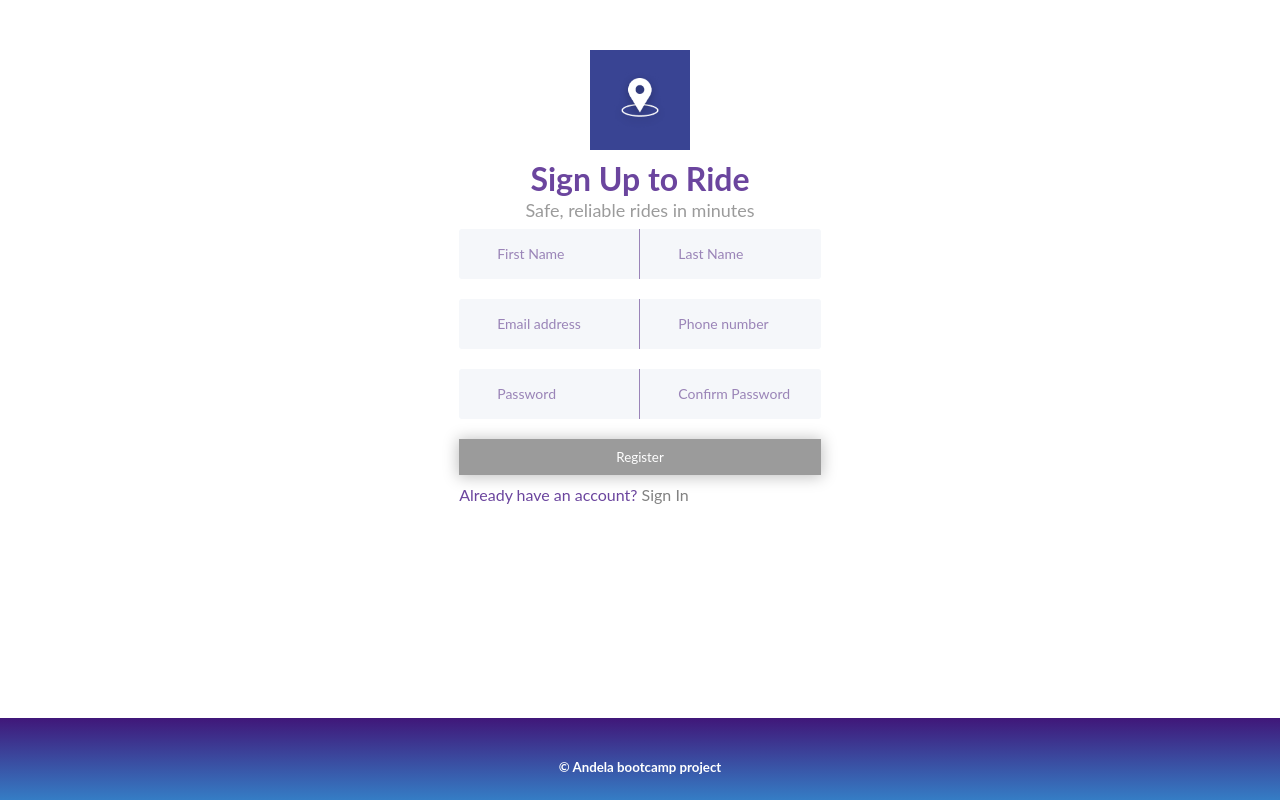
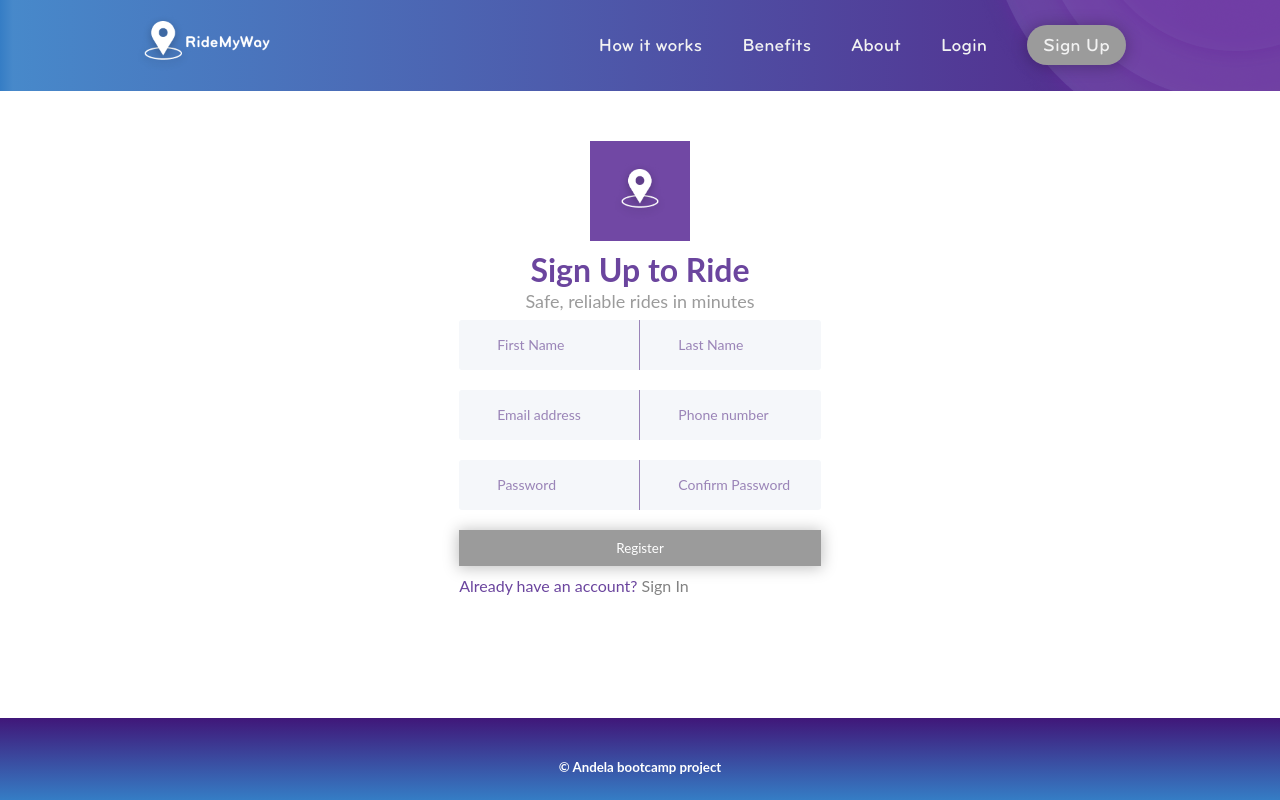
Before and after one commit to uthdev/Ride-my-way, a plain HTML site: page UI/createaccount.html in a window 1280 px wide. Drawn offline with Linux system fonts and the light colour scheme.

Commit message:
Add navbar for easy navigation [Finishes #158612406] Attach navigation to login and signup pages

```diff
--- a/UI/assets/css/responsive.css
+++ b/UI/assets/css/responsive.css
@@ -158,7 +158,7 @@
     width: 250px;
     display: none;
     position: fixed;
-    z-index: 1;
+    z-index: 100;
     top: 0;
     left: 0;
     background-color: #573a87;
--- a/UI/assets/css/style.css
+++ b/UI/assets/css/style.css
@@ -639,7 +639,7 @@ footer h5 {
 .logo--wrapper {
   height: 100px;
   width: 100px;
-  background-color: #394493;
+  background-color: #7148a4;
   display: flex;
   border: none;
   align-items: center;
--- a/UI/createaccount.html
+++ b/UI/createaccount.html
@@ -12,6 +12,41 @@
 
 <body>
   <div class="wrapper">
+    <header class="header__main">
+      <div class="header__nav">
+        <nav class="navbar " role="navigation">
+          <!-- Brand and toggle get grouped for better mobile display -->
+          <div class="navbar__header">
+            <span class="js__navbar__toggler" style="font-size:30px;cursor:pointer">&#9776; </span>
+            <a href="/" class="navbar__brand">
+              <img src="assets/img/logo.png" alt="Ride my way logo" srcset="">
+            </a>
+          </div>
+
+          <!-- Collect the nav links for toggling -->
+          <div class="collapse navbar__collapse">
+            <a href="javascript:void(0)" class="closebtn js__navbar__toggler">&times;</a>
+            <ul class="nav navbar__right navbar__nav">
+              <li>
+                <a href="index.html#howitworks">How it works</a>
+              </li>
+              <li>
+                <a href="index.html#benefits">Benefits</a>
+              </li>
+              <li>
+                <a href="about.html">About</a>
+              </li>
+              <li>
+                <a href="signin.html">Login</a>
+              </li>
+              <li>
+                <a class="btn btn--secondary btn--round" href="createaccount.html">Sign Up</a>
+              </li>
+            </ul>
+          </div>
+        </nav>
+      </div>
+    </header>
     <section class="CreateAccount">
       <div class="CreateAccount__title">
         <div class="logo--wrapper">
```
Also changed, not shown: UI/signin.html (+35 -0 lines).
